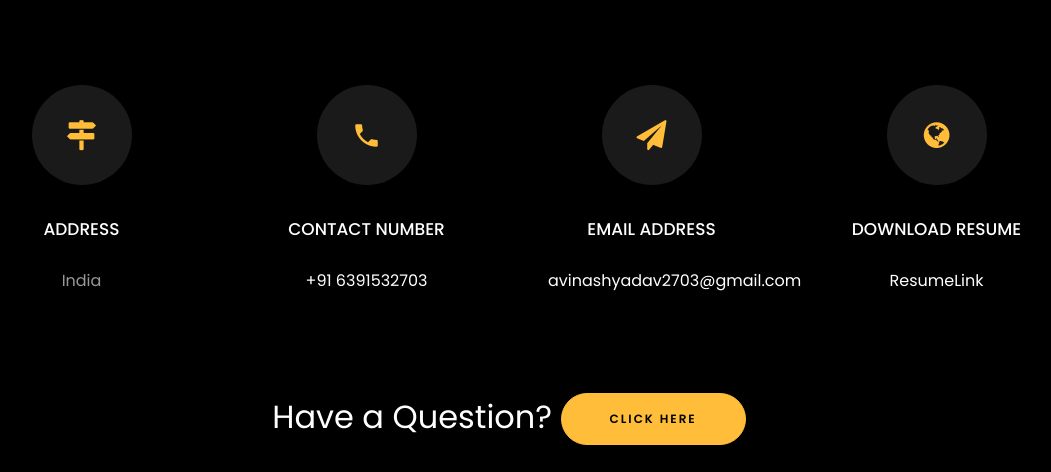
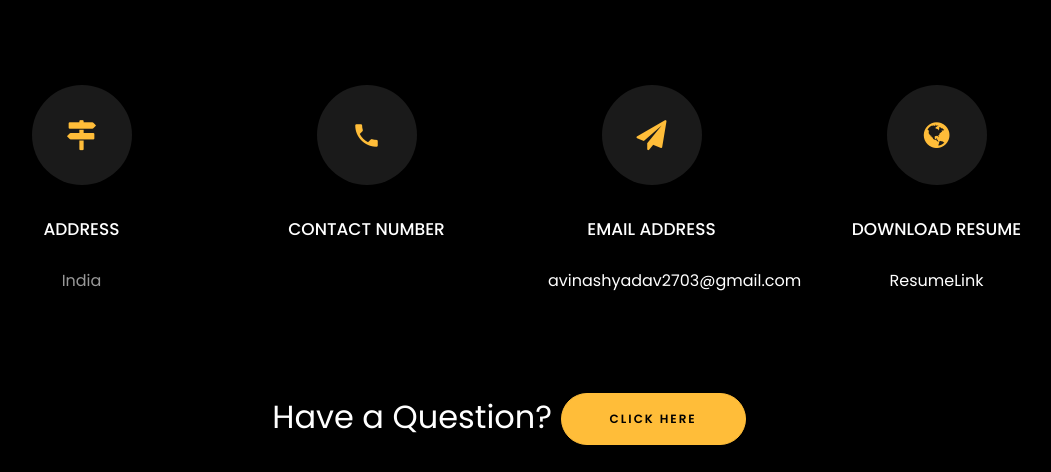
Before and after one commit to avinashyadavofficial/portfolio, a plain HTML site: page index.html in a window 1280 px wide. Shown: the part 3293-3765 px from the top of the page, without its empty margins (131-1182 px from the left). Drawn offline with Linux system fonts and the light colour scheme; files whose address does not match are found by name.

Commit message:
Update index.html

```diff
--- a/index.html
+++ b/index.html
@@ -470,7 +470,7 @@
           			<span class="icon-phone2"></span>
           		</div>
           		<h3 class="mb-4">Contact Number</h3>
-	            <p><a href="tel://+91 6391532703">+91 6391532703</a></p>
+
 	          </div>
           </div>
           <div class="col-md-6 col-lg-3 d-flex ftco-animate">
```
